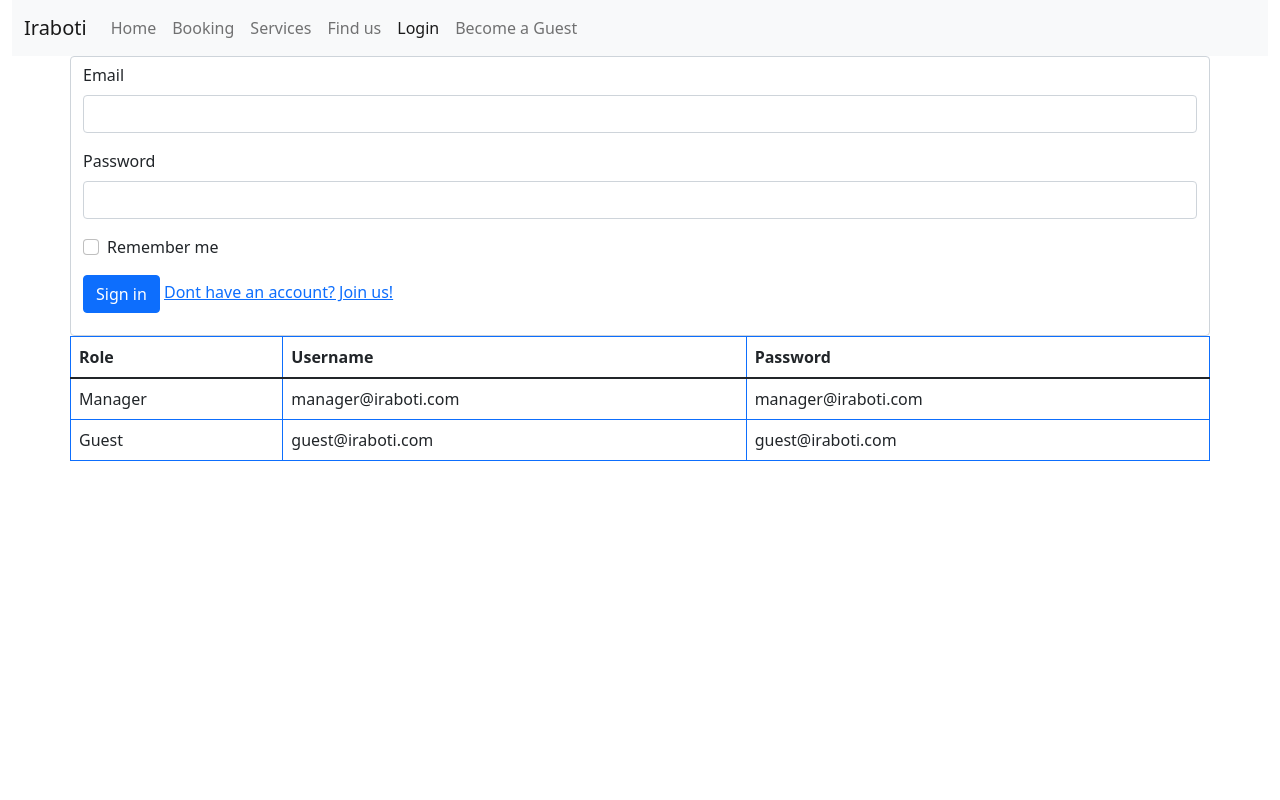
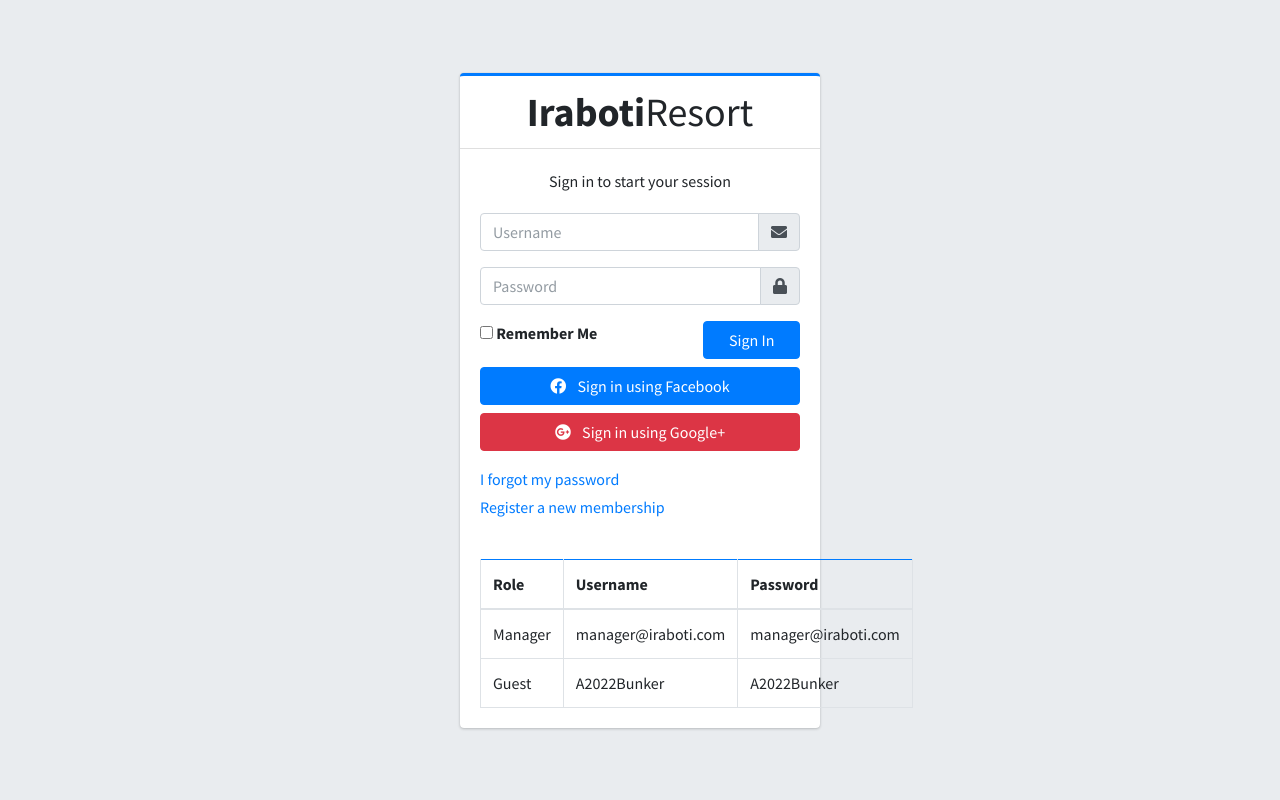
Before and after one commit to vwaaala/Hotel-Automation, a Django app: page /user/login in a window 1280 px wide. Run offline with Django 4.2, Linux system fonts and the light colour scheme; some libraries are stand-ins or nearby versions.

Commit message:
updated templates

```diff
--- a/templates/users/login.html
+++ b/templates/users/login.html
@@ -1,32 +1,87 @@
-{% extends 'layouts/master.portfolio.html' %}
-{% block title %}
-    Login
-{% endblock %}
-{% block content %}
-    <div class="container">
-        <div class="row">
-            <form class="form-control" method="post" action="">
+{% load static %}
+<!DOCTYPE html>
+<html lang="en">
+
+<head>
+    <meta charset="utf-8">
+    <meta name="viewport" content="width=device-width, initial-scale=1">
+    <title>Iraboti | Log in</title>
+
+    <!-- Google Font: Source Sans Pro -->
+    <link rel="stylesheet"
+        href="https://fonts.googleapis.com/css?family=Source+Sans+Pro:300,400,400i,700&display=fallback">
+    <!-- Font Awesome -->
+    <link rel="stylesheet" href="{% static 'plugins/fontawesome-free/css/all.min.css' %}">
+    <!-- icheck bootstrap -->
+    <link rel="stylesheet" href="{% static 'plugins/icheck-bootstrap/icheck-bootstrap.min.css' %}">
+    <!-- Theme style -->
+    <link rel="stylesheet" href="{% static 'dist/css/adminlte.min.css' %}">
+</head>
+
+<body class="hold-transition login-page">
+    <div class="login-box">
+        <!-- /.login-logo -->
+        <div class="card card-outline card-primary">
+            <div class="card-header text-center">
+                <a href="{% url 'portfolio:home' %}" class="h1"><b>Iraboti</b>Resort</a>
+            </div>
+            <div class="card-body">
+                <p class="login-box-msg">Sign in to start your session</p>
+
+                <form action="" method="post">
                     {% csrf_token %}
-                <div class="mb-3">
-                    <label for="username" class="form-label">Email</label>
-                    <input type="email" class="form-control" name="username" id="username">
+                    <div class="input-group mb-3">
+                        <input type="username" class="form-control" placeholder="Username">
+                        <div class="input-group-append">
+                            <div class="input-group-text">
+                                <span class="fas fa-envelope"></span>
                             </div>
-                <div class="mb-3">
-                    <label for="password" class="form-label">Password</label>
-                    <input type="password" class="form-control" name="password" id="password">
                         </div>
-                <div class="mb-3 form-check">
-                    <input type="checkbox" class="form-check-input" id="privacyCheck">
-                    <label class="form-check-label" for="privacyCheck">Remember me</label>
                     </div>
-                <div class="mb-3">
-                    <button type="submit" class="btn btn-primary">Sign in</button>
-                    <a href="{% url 'users:guest-create' %}">Dont have an account? Join us!</a>
+                    <div class="input-group mb-3">
+                        <input type="password" class="form-control" placeholder="Password">
+                        <div class="input-group-append">
+                            <div class="input-group-text">
+                                <span class="fas fa-lock"></span>
                             </div>
-
-            </form>
+                        </div>
                     </div>
                     <div class="row">
+                        <div class="col-8">
+                            <div class="icheck-primary">
+                                <input type="checkbox" id="remember">
+                                <label for="remember">
+                                    Remember Me
+                                </label>
+                            </div>
+                        </div>
+                        <!-- /.col -->
+                        <div class="col-4">
+                            <button type="submit" class="btn btn-primary btn-block">Sign In</button>
+                        </div>
+                        <!-- /.col -->
+                    </div>
+                </form>
+
+                <div class="social-auth-links text-center mt-2 mb-3">
+                    <a href="#" class="btn btn-block btn-primary">
+                        <i class="fab fa-facebook mr-2"></i> Sign in using Facebook
+                    </a>
+                    <a href="#" class="btn btn-block btn-danger">
+                        <i class="fab fa-google-plus mr-2"></i> Sign in using Google+
+                    </a>
+                </div>
+                <!-- /.social-auth-links -->
+
+                <p class="mb-1">
+                    <a href="#">I forgot my password</a>
+                </p>
+                <p class="mb-0">
+                    <a href="{% url 'users:guest-create' %}" class="text-center">Register a new membership</a>
+                </p>
+            </div>
+            <!-- /.card-body -->
+            <div class="card-body">
                 <table class="table table-bordered border-primary">
                     <thead>
                         <tr>
@@ -43,25 +98,36 @@
                         </tr>
                         <tr id="guest">
                             <td>Guest</td>
-                    <td id="guestEmail">guest@iraboti.com</td>
-                    <td id="guestPassword">guest@iraboti.com</td>
+                            <td id="guestEmail">A2022Bunker</td>
+                            <td id="guestPassword">A2022Bunker</td>
                         </tr>
                     </tbody>
                 </table>
             </div>
         </div>
-{% endblock %}
-{% block script %}
+        <!-- /.card -->
+    </div>
+    <!-- /.login-box -->
+
+    <!-- jQuery -->
+    <script src="{% static 'plugins/jquery/jquery.min.js' %}"></script>
+    <!-- Bootstrap 4 -->
+    <script src="{% static 'plugins/bootstrap/js/bootstrap.bundle.min.js' %}"></script>
+    <!-- AdminLTE App -->
+    <script src="{% static 'dist/js/adminlte.min.js' %}"></script>
+
     <script>
         $(document).ready(function () {
-            $("#manager").click(function (){
+            $("#manager").click(function () {
                 $("#username").val($("#managerEmail").text())
                 $("#password").val($("#managerPassword").text())
             })
-            $("#guest").click(function (){
+            $("#guest").click(function () {
                 $("#username").val($("#guestEmail").text())
                 $("#password").val($("#guestPassword").text())
             })
         });
     </script>
-{% endblock %}
+</body>
+
+</html>
```
Also changed, not shown: templates/layouts/master.admin.html (+10 -6 lines), 1 other file. Lines whose indentation alone changed are shown as unchanged.
